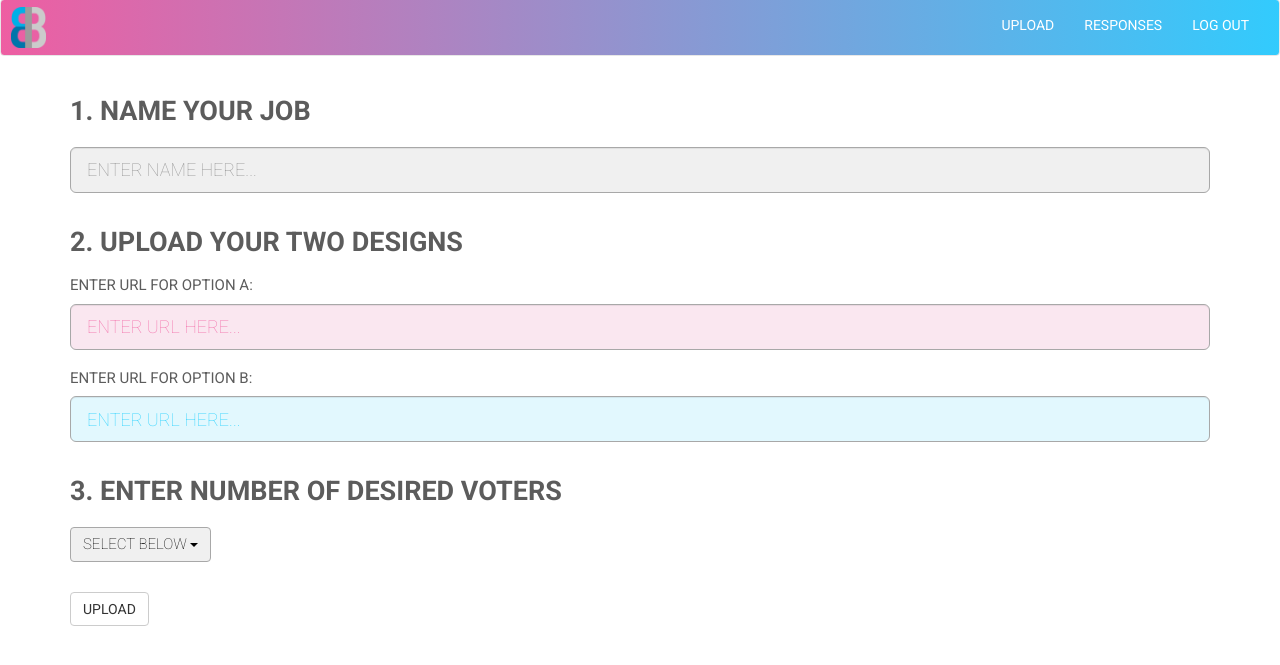
After one commit to hchittela/nets213-project, a Flask app: page /upload in a window 1280 px wide. The commit adds this page. Shown: the top 665 px of the page. Run offline with Flask 2, Linux system fonts and the light colour scheme; some libraries are stand-ins or nearby versions.

Commit message:
upload page added

```diff
--- a/app.py
+++ b/app.py
@@ -85,7 +85,9 @@ def index():
 def signup():
   return render_template('signup.html')
 
+@app.route('/upload')
+def upload():
+  return render_template('upload.html')
 
-# MAIN FUNCTION ###################################################################
 if __name__ == '__main__':
 	app.run(debug=True)
--- a/frontend/Upload.html
+++ b/frontend/Upload.html
@@ -10,9 +10,9 @@
     <!-- Bootstrap -->
     <link href='https://fonts.googleapis.com/css?family=Roboto:400,700,300,100,500' rel='stylesheet' type='text/css'>
     <script src="https://ajax.googleapis.com/ajax/libs/jquery/1.12.0/jquery.min.js"></script>
-    <link href="css/bootstrap.min.css" rel="stylesheet">
-      <script src="http://maxcdn.bootstrapcdn.com/bootstrap/3.3.6/js/bootstrap.min.js"></script>
-    <link href="css/extra.css" rel="stylesheet">
+    <link href="../static/css/bootstrap.min.css" rel="stylesheet">
+    <script src="http://maxcdn.bootstrapcdn.com/bootstrap/3.3.6/js/bootstrap.min.js"></script>
+    <link href="../static/css/extra.css" rel="stylesheet">
     <link rel="stylesheet" href="https://maxcdn.bootstrapcdn.com/font-awesome/4.4.0/css/font-awesome.min.css">
     <!-- HTML5 shim and Respond.js for IE8 support of HTML5 elements and media queries -->
     <!-- WARNING: Respond.js doesn't work if you view the page via file:// -->
--- a/templates/index.html
+++ b/templates/index.html
@@ -22,6 +22,9 @@
 		<div class="form-group">
 			<a href="{{ url_for('signup') }}"><button type="submit" class="btn btn-default login-button">New to CCB? Sign up here.</button></a>
 		</div>
+    <div class="form-group">
+      <a href="{{ url_for('upload') }}"><button type="submit" class="btn btn-default login-button">Upload page - for testing</button></a>
+    </div>
 	</div>
 
 {% endblock %}
--- a/templates/nav_layout.html
+++ b/templates/nav_layout.html
@@ -6,14 +6,43 @@
 		<title>CCB | Crowdsourced Comparative Branding</title>
 
 		<!-- CSS -->
-		<link rel="stylesheet" href="https://maxcdn.bootstrapcdn.com/bootstrap/3.3.6/css/bootstrap.min.css" integrity="sha384-1q8mTJOASx8j1Au+a5WDVnPi2lkFfwwEAa8hDDdjZlpLegxhjVME1fgjWPGmkzs7" crossorigin="anonymous">
-
+		<link href='https://fonts.googleapis.com/css?family=Roboto:400,700,300,100,500' rel='stylesheet' type='text/css'>
+    <link rel="stylesheet" href="https://maxcdn.bootstrapcdn.com/font-awesome/4.4.0/css/font-awesome.min.css">
+    <link rel="stylesheet" href="https://maxcdn.bootstrapcdn.com/bootstrap/3.3.6/css/bootstrap.min.css" integrity="sha384-1q8mTJOASx8j1Au+a5WDVnPi2lkFfwwEAa8hDDdjZlpLegxhjVME1fgjWPGmkzs7" crossorigin="anonymous">
+    <link href="../static/css/extra.css" rel="stylesheet">
 		<!-- JQUERY AND JS -->
 		<script src="https://ajax.googleapis.com/ajax/libs/jquery/1/jquery.min.js" type="text/javascript"></script>
-	</head>
+    <script src="https://maxcdn.bootstrapcdn.com/bootstrap/3.3.6/js/bootstrap.min.js" integrity="sha384-0mSbJDEHialfmuBBQP6A4Qrprq5OVfW37PRR3j5ELqxss1yVqOtnepnHVP9aJ7xS" crossorigin="anonymous"></script>
+  </head>
 
 	<body>
-		{% block content %}
-		{% endblock %}
+    <nav class="navbar navbar-default">
+      <div class="container-fluid">
+        <!-- Brand and toggle get grouped for better mobile display -->
+        <div class="navbar-header" id="logo-header">
+          <button type="button" class="navbar-toggle collapsed" data-toggle="collapse" data-target="#bs-example-navbar-collapse-1" aria-expanded="false">
+            <span class="sr-only">Toggle navigation</span>
+            <span class="icon-bar"></span>
+            <span class="icon-bar"></span>
+            <span class="icon-bar"></span>
+          </button>
+          <a class="navbar-brand logo" href="#"><img src = "../static/images/ccb_logo.png"></a>
+        </div>
+
+        <!-- Collect the nav links, forms, and other content for toggling -->
+        <div class="collapse navbar-collapse" id="bs-example-navbar-collapse-1">
+          <ul class="nav navbar-nav navbar-right">
+            <li><a href="#">UPLOAD</a></li>
+            <li><a href="#">RESPONSES</a></li>
+            <li><a href="#">LOG OUT</a></li>
+            </li>
+          </ul>
+        </div><!-- /.navbar-collapse -->
+      </div><!-- /.container-fluid -->
+    </nav>
+    <div class="container">
+		  {% block content %}
+		  {% endblock %}
+    </div>
 	</body>
 </html>
--- /dev/null
+++ b/templates/upload.html
@@ -0,0 +1,66 @@
+{% extends "nav_layout.html" %}
+{% block content %}
+
+<div class="row">
+  <div class="col-md-12 upload">
+    <h1>1. NAME YOUR JOB<h1>
+    <div class="form-group form-group-lg">
+      <input type="text" class="form-control" placeholder="ENTER NAME HERE...">
+    </div><!-- /input-group -->
+  </div>
+</div>
+
+<div class="row">
+  <div class="col-md-12 upload">
+    <h1>2. UPLOAD YOUR TWO DESIGNS<h1>
+    <h3>ENTER URL FOR OPTION A:</h3>
+    <div class="form-group form-group-lg option-a">
+      <input type="text" class="form-control" placeholder="ENTER URL HERE..." style="background-color: rgb(250, 231, 240); color: rgb(244, 119, 175);">
+    </div><!-- /input-group -->
+
+    <div class="form-group form-group-lg option-b">
+      <h3>ENTER URL FOR OPTION B:</h3>
+      <input type="text" class="form-control" placeholder="ENTER URL HERE..." style="background-color: rgb(226, 248, 254); color: rgb(56, 213, 254);">
+    </div><!-- /input-group -->
+
+  </div>
+</div>
+
+<div class="row">
+  <div class="col-md-12 upload">
+    <h1>3. ENTER NUMBER OF DESIRED VOTERS<h1>
+    <div class="dropdown">
+      <button class="btn btn-default dropdown-toggle" type="button" data-toggle="dropdown" aria-haspopup="true" aria-expanded="true">
+        SELECT BELOW
+        <span class="caret"></span>
+      </button>
+      <ul class="dropdown-menu" aria-labelledby="dropdownMenu1">
+        <li><a href="#" data-value="100">100</a></li>
+        <li><a href="#" data-value="250">250</a></li>
+        <li><a href="#" data-value="500">500</a></li>
+      </ul>
+    </div>
+  </div>
+</div>
+
+<br>
+
+<div class="row">
+  <div class="col-md-12">
+    <div class="form-group upload-btn">
+      <button type="submit" class="btn btn-default login-button">UPLOAD</button>
+    </div>
+  </div>
+</div>
+
+<!-- jQuery (necessary for Bootstrap's JavaScript plugins) -->
+<script src="https://ajax.googleapis.com/ajax/libs/jquery/1.11.3/jquery.min.js"></script>
+<!-- Include all compiled plugins (below), or include individual files as needed -->
+<script>
+$(".dropdown-menu li a").click(function(){
+  $(this).parents(".dropdown").find('.btn').html($(this).text() + ' <span class="caret"></span>');
+  $(this).parents(".dropdown").find('.btn').val($(this).data('value'));
+});
+</script>
+
+{% endblock %}
```
